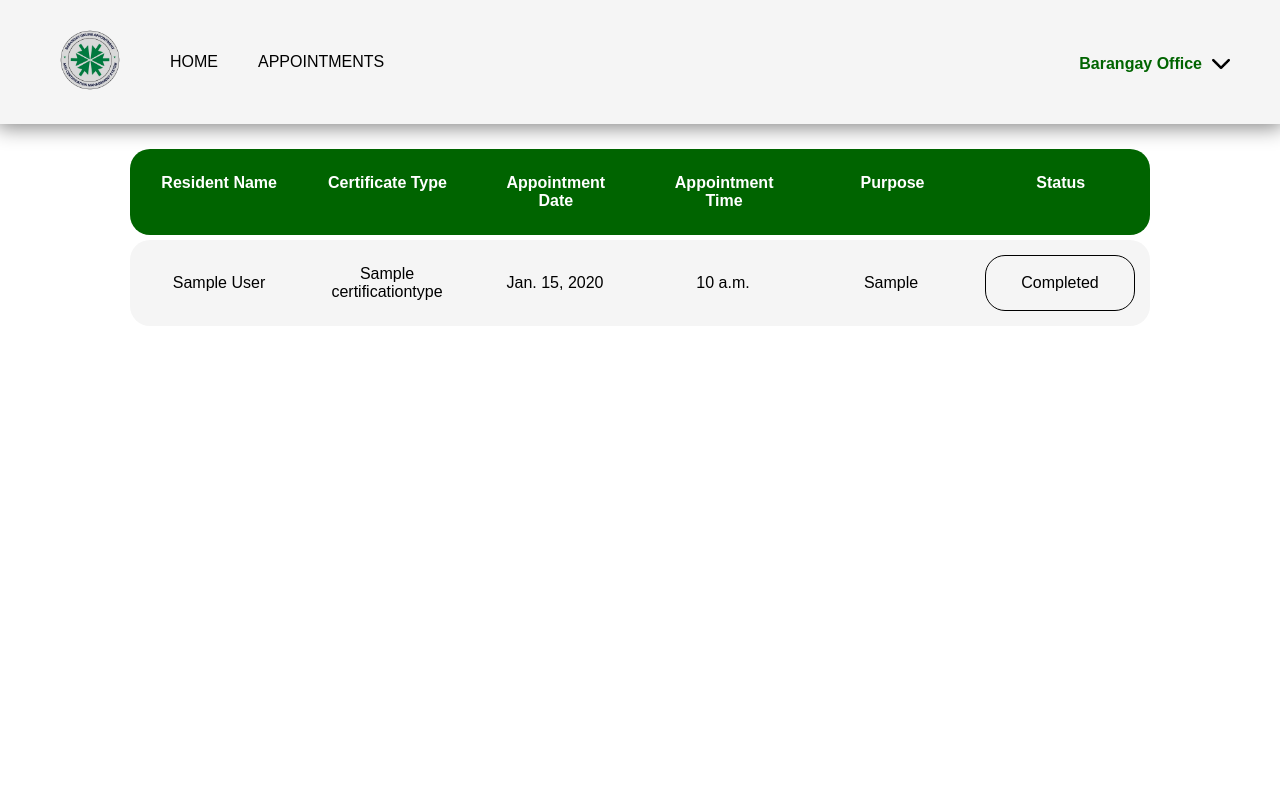
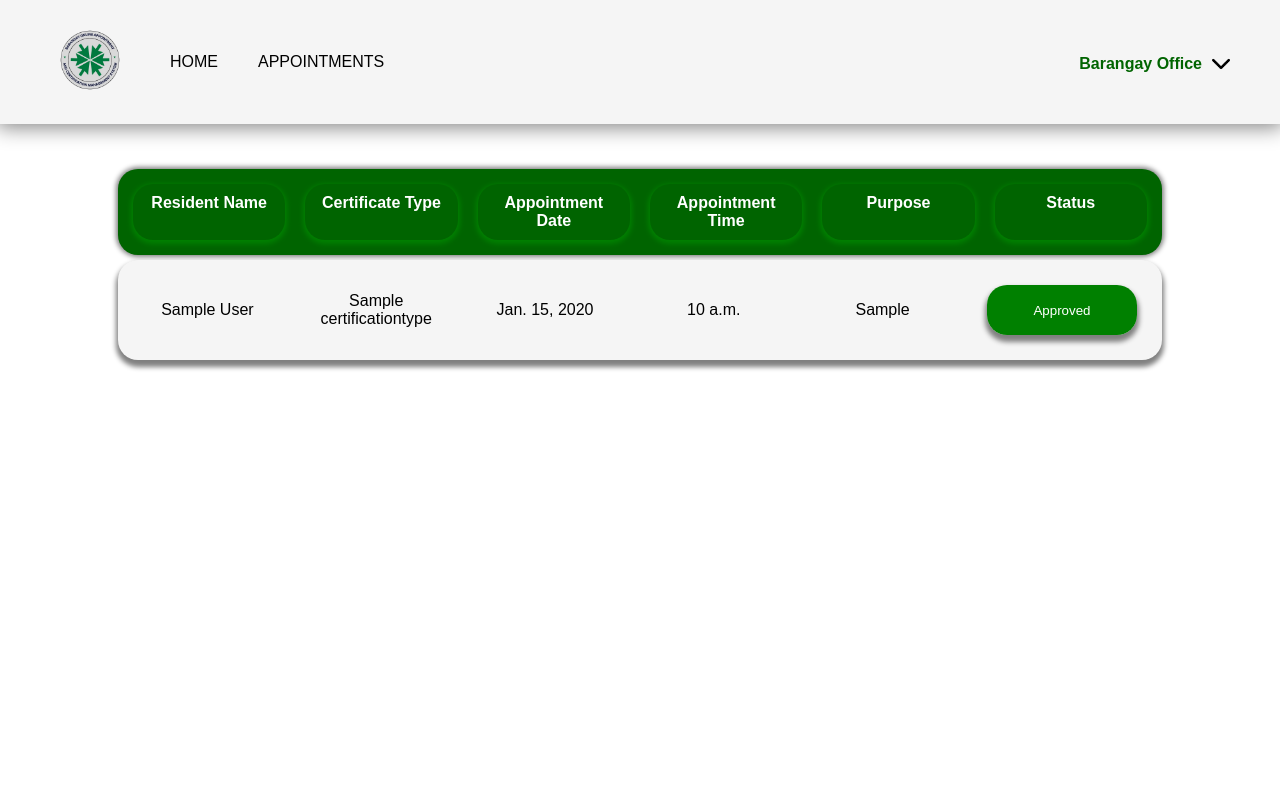
Before and after one commit to adamxparx/boacms, a Django app: page /appointments/staff_appointments/ in a window 1280 px wide. Run offline with Django 5.2, Linux system fonts and the light colour scheme; a user stored in the database is signed in; tables that the repository leaves empty hold one stand-in row (values such as "Sample post").

Commit message:
feature(appointments): add update status functionality, forms, views, and pages

```diff
--- a/accounts/static/accounts/css/styles.css
+++ b/accounts/static/accounts/css/styles.css
@@ -1,3 +1,7 @@
+.title-welcome {
+    margin-top: 100px;
+}
+
 .messages {
     color: green;
     font-size: 20px;
--- a/accounts/templates/accounts/index.html
+++ b/accounts/templates/accounts/index.html
@@ -31,6 +31,8 @@
 
 {% block content %}
 
-    <h2>Barangay Online Appointment and <br />Certification Management System.</h2>
+    <div class="title-welcome">
+        <h2>Barangay Online Appointment and <br />Certification Management System.</h2>
+    </div>
 
 {% endblock %}
--- a/appointments/forms.py
+++ b/appointments/forms.py
@@ -1,6 +1,5 @@
 from django import forms
 from .models import Appointment, BarangayClearance, CertificateOfIndigency, CommunityTaxCertificate, SoloParentCertificate
-
 
 class AppointmentForm(forms.ModelForm):
     class Meta:
--- a/appointments/static/appointments/css/certification.css
+++ b/appointments/static/appointments/css/certification.css
@@ -71,7 +71,7 @@
   padding: 10px;
   border: none;
   background-color: darkgreen;
-  color: white;
+  color: #ffffff;
 }
 
 .cert button:hover {
@@ -81,16 +81,17 @@
 .user_appointments {
   font-size: 16px;
   display: block;
-  width: 100%;
+  width: 80%;
   justify-items: center;
   height: 100%;
+  padding: 20px 0px;
 }
 
 .user_appointments div {
   margin: 5px;
   color: white;
   display: flex;
-  width: 1000px;
+  width: 100%;
   gap: 10px;
   justify-content: space-evenly;
   padding: 10px;
@@ -100,14 +101,17 @@
 .appointment_title {
   font-weight: bold;
   background-color: darkgreen;
+  box-shadow: 0px 0px 5px 2px gray;
 }
 
 .appointment_title div {
   border: none;
+  box-shadow: 0px 2px 5px 2px green;
 }
 
 .appointment_content {
   background-color: whitesmoke;
+  box-shadow: 0px 5px 5px 2px gray;
 }
 
 .appointment_content div {
@@ -115,6 +119,36 @@
   color: black;
 }
 
-.status {
-  border: 1px solid black;
+.status button {
+  background-color: inherit;
+  width: 150px;
+  height: 50px;
+  border: none;
+  border-radius: 20px;
+  padding: 0;
+  justify-content: center;
+  box-shadow: 0px 5px 5px 2px gray;
 }
+
+.status button:hover {
+  cursor: pointer;
+  transform: translateY(-5%);
+}
+
+.approved, .pending {
+  height: 100%;
+  width: inherit;
+  margin: 0;
+  border-radius: inherit;
+  align-content: center;
+}
+
+.approved {
+  background-color: green;
+  color: white;
+}
+
+.pending {
+  background-color: red;
+  color: white;
+}
--- a/appointments/templates/appointments/appointment.html
+++ b/appointments/templates/appointments/appointment.html
@@ -21,7 +21,7 @@
                 <div>{{ appointment.appointment_time }}</div>
                 <div>{{ appointment.purpose }}</div>
                 {% if appointment.is_completed %}
-                    <div class="status">Completed</div>
+                    <div class="status">Approved</div>
                 {% else %}
                     <div class="status">Pending</div>
                 {% endif %}
--- a/appointments/templates/appointments/staff_appointment.html
+++ b/appointments/templates/appointments/staff_appointment.html
@@ -22,11 +22,19 @@
                 <div>{{ appointment.appointment_date }}</div>
                 <div>{{ appointment.appointment_time }}</div>
                 <div>{{ appointment.purpose }}</div>
-                {% if appointment.is_completed %}
-                    <div class="status">Completed</div>
-                {% else %}
-                    <div class="status">Pending</div>
-                {% endif %}
+                <div class="status">
+                    <form method="post">
+                        {% csrf_token %}
+                        <input type="hidden" name="appointment_id" value="{{ appointment.id }}">
+                        <button name="is_completed" value="True" type="submit">
+                            {% if appointment.is_completed %}
+                            <p class="approved">Approved</p>
+                            {% else %}
+                            <p class="pending">Approve</p>
+                            {% endif %}
+                        </button>
+                    </form>
+                </div>
             </div>
         {% endfor %}
     </div>
--- a/appointments/views.py
+++ b/appointments/views.py
@@ -2,6 +2,7 @@ from django.shortcuts import render, redirect
 from django.contrib.auth.decorators import login_required
 from .forms import AppointmentForm, BarangayClearanceForm, CertificateOfIndigencyForm, CommunityTaxCertificateForm, SoloParentCertificateForm
 from .models import Appointment, CertificationType
+from django.contrib import messages
 
 @login_required
 def barangay_clearance(request):
@@ -141,8 +142,15 @@ def appointments(request):
 def staff_appointments(request):
     all_appointments = Appointment.objects.all().order_by('-appointment_date', '-appointment_time')
 
+    if request.method == "POST":
+        appointment_id = request.POST.get("appointment_id")
+        appointment = Appointment.objects.get(id=appointment_id)
+        appointment.is_completed = not appointment.is_completed
+        appointment.save()
+        return redirect('staff_appointments')
+
     context = {
-        'appointments': all_appointments
+        'appointments': all_appointments,
     }
 
     return render(request, 'appointments/staff_appointment.html', context)
--- a/boacms_project/settings.py
+++ b/boacms_project/settings.py
@@ -26,7 +26,7 @@ BASE_DIR = Path(__file__).resolve().parent.parent
 SECRET_KEY = 'django-insecure-7c3il!end^koa!k)chea=#d=0g%v#g$(y9_)i3xn=ga%-dy*41'
 
 # SECURITY WARNING: don't run with debug turned on in production!
-DEBUG = False
+DEBUG = True
 
 ALLOWED_HOSTS = ['boacms.onrender.com', 'localhost', '127.0.0.1']
 
--- a/static/css/styles.css
+++ b/static/css/styles.css
@@ -3,7 +3,7 @@ body {
     margin: 0;
     padding: 0;
     box-sizing: border-box;
-    min-height: 100vh;
+    max-height: 100vh;
     display: grid;
     grid-template-rows: auto 1fr;
 }
```
